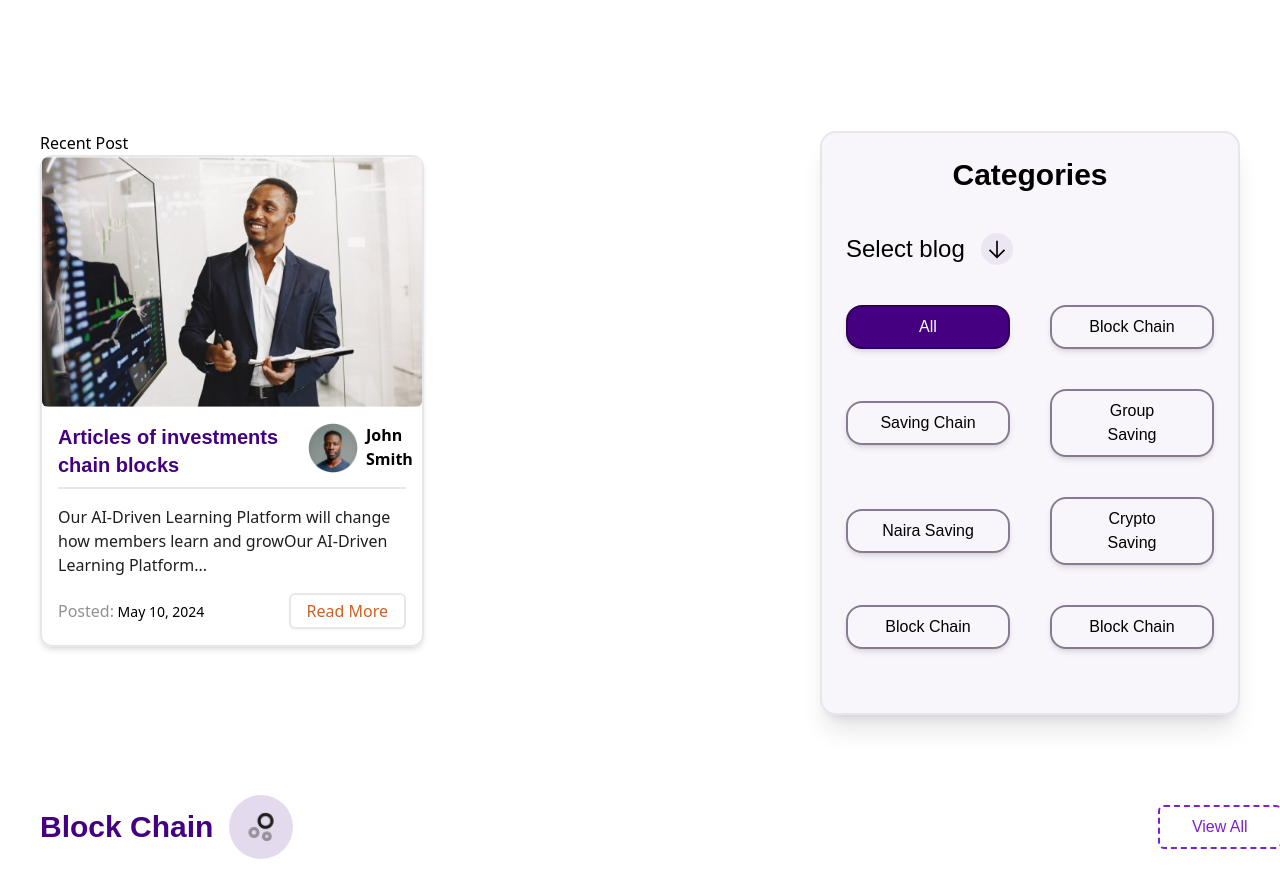
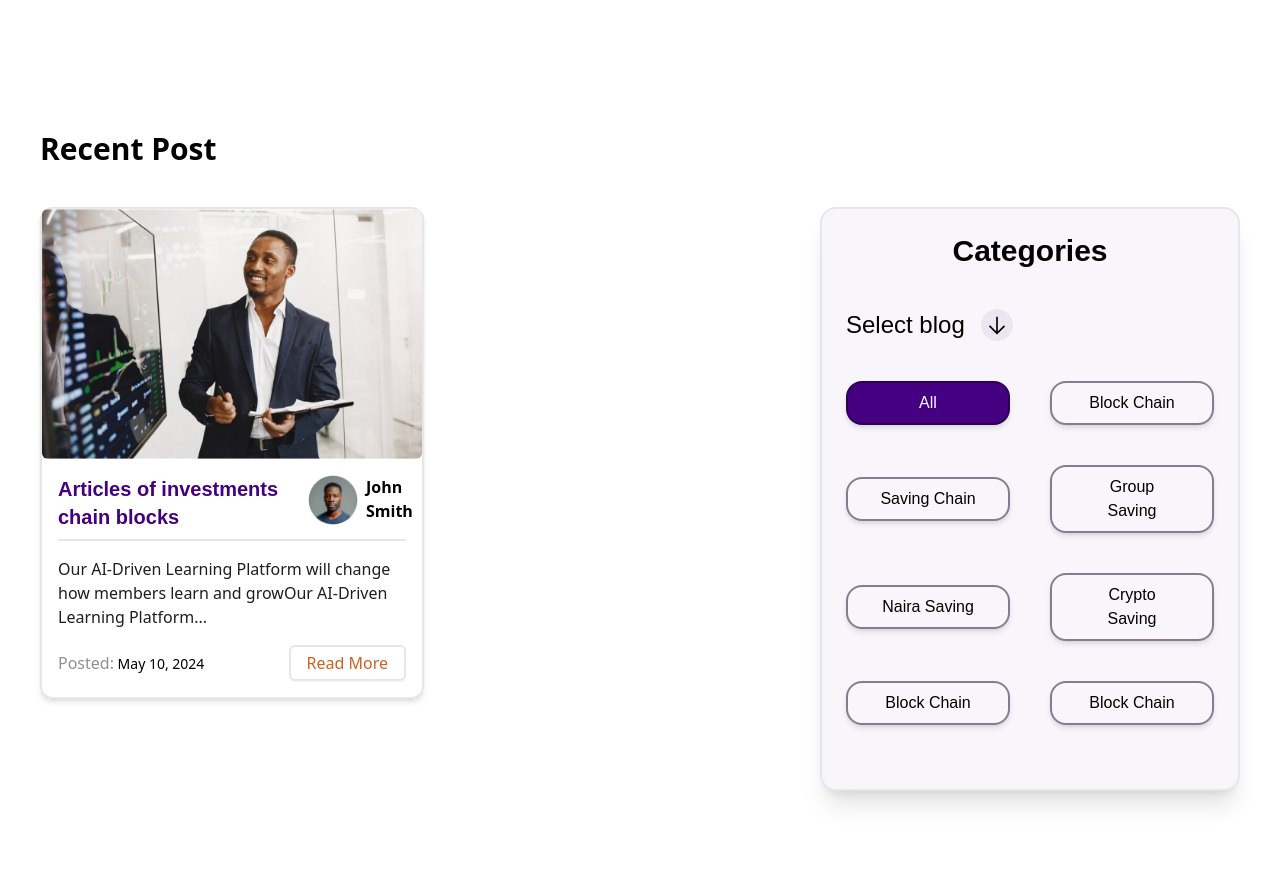
Before and after one commit to syntaxdesigner01/co-op-interview, a Next.js app: page / in a window 1280 px wide. Shown: the part 820-1690 px from the top of the page. Built offline with nearby package versions, Linux system fonts and the light colour scheme.

Commit message:
feat: enhance CategoriesComponent layout with improved styling and structure for recent posts and categories

```diff
--- a/src/app/Components/BlogComponents/HeroSection/CategoriesComponent.tsx
+++ b/src/app/Components/BlogComponents/HeroSection/CategoriesComponent.tsx
@@ -20,10 +20,10 @@ export default function CategoriesComponent() {
   }
 
   return (
+    <>
+      <h1 className="text-3xl font-bold pb-10 px-10">Recent Post</h1>
       <section className="flex px-10 justify-between mb-20">
         <aside>
-        <h1>Recent Post</h1>
-
           <section className="w-[30vw] border-2 rounded-xl shadow-md">
             {recentBlog.blogs.map((post) => (
               <section
@@ -124,5 +124,6 @@ export default function CategoriesComponent() {
           </ul>
         </aside>
       </section>
+    </>
   );
 }
```
Lines whose indentation alone changed are shown as unchanged.
